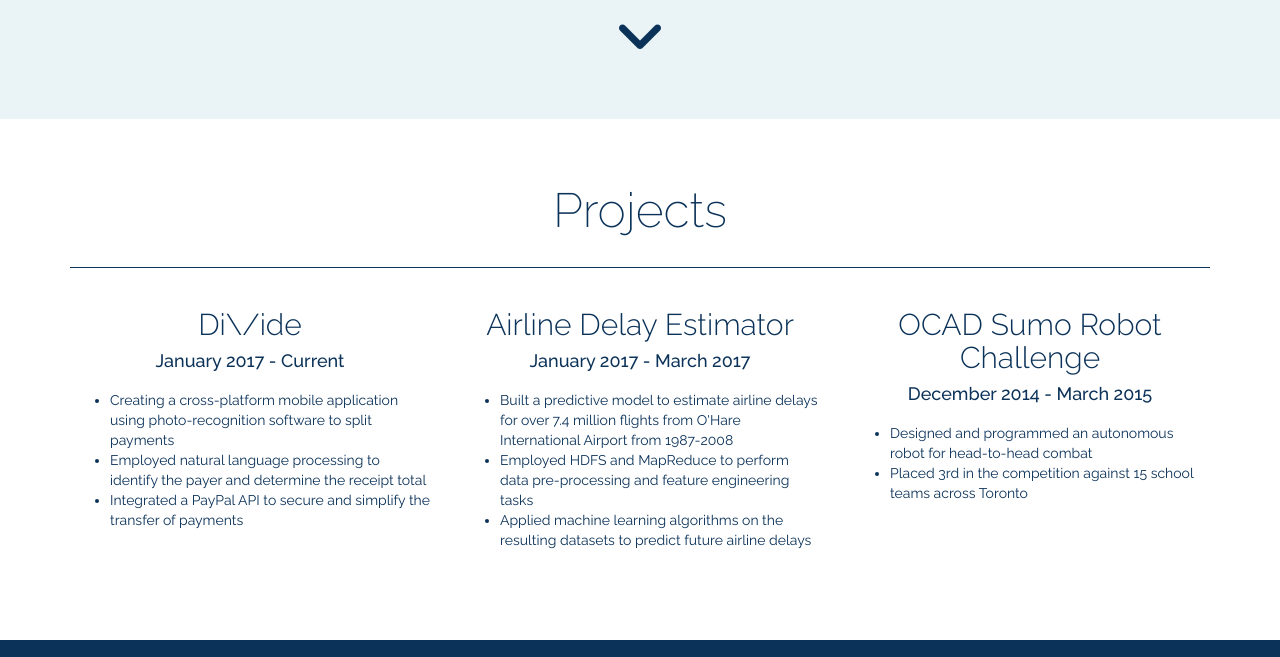
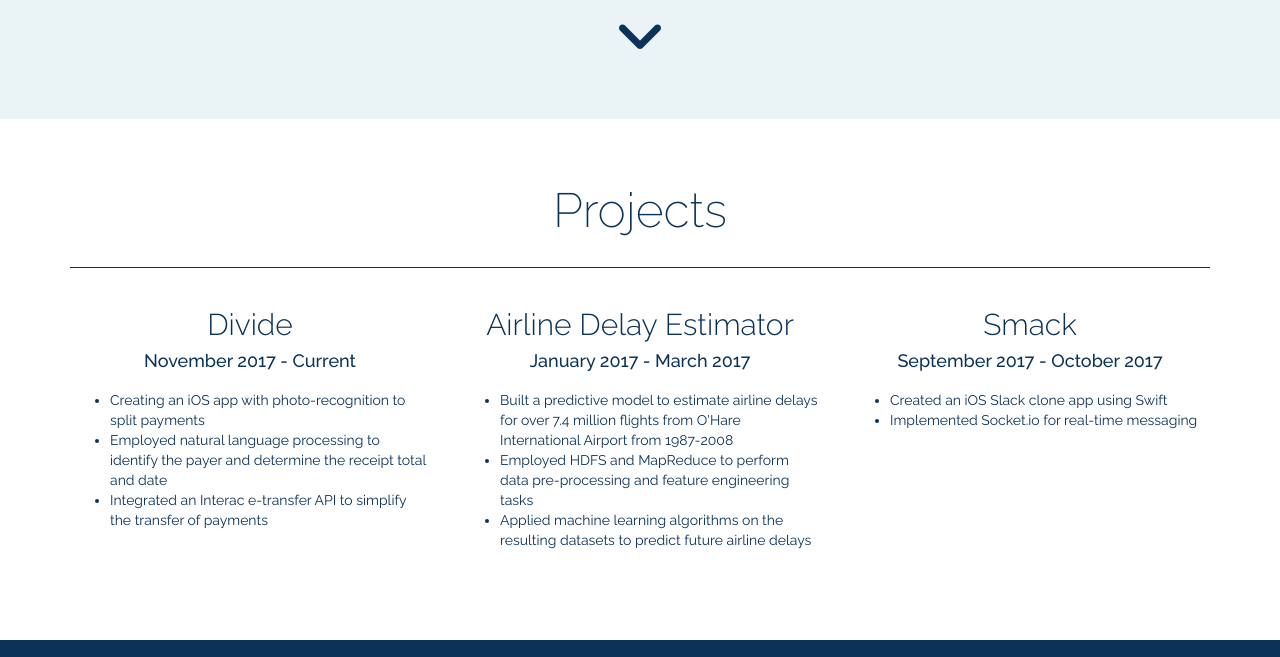
Before and after one commit to adiljiwani/adiljiwani.github.io, a website: page index.html in a window 1280 px wide. Shown: the part 2046-2703 px from the top of the page. Drawn offline with Linux system fonts and the light colour scheme; a small style sheet from the web is missing.

Commit message:
Update projects

```diff
--- a/index.html
+++ b/index.html
@@ -214,12 +214,12 @@
             </div>
             <div class="row">
         <div class="col-md-4">
-          <h2>Di\/ide</h2>
-          <h4>January 2017 - Current</h4>
+          <h2>Divide</h2>
+          <h4>November 2017 - Current</h4>
           <ul>
-            <li>Creating a cross-platform mobile application using photo-recognition software to split payments
-            <li>Employed natural language processing to identify the payer and determine the receipt total
-            <li>Integrated a PayPal API to secure and simplify the transfer of payments
+            <li>Creating an iOS app with photo-recognition to split payments
+            <li>Employed natural language processing to identify the payer and determine the receipt total and date
+            <li>Integrated an Interac e-transfer API to simplify the transfer of payments
           </ul>
         </div>
         <div class="col-md-4">
@@ -232,11 +232,11 @@
           </ul>
         </div>
         <div class="col-md-4">
-          <h2>OCAD Sumo Robot Challenge</h2>
-          <h4>December 2014 - March 2015</h4>
+          <h2>Smack</h2>
+          <h4>September 2017 - October 2017</h4>
           <ul>
-            <li>Designed and programmed an autonomous robot for head-to-head combat
-            <li>Placed 3rd in the competition against 15 school teams across Toronto
+            <li>Created an iOS Slack clone app using Swift
+            <li>Implemented Socket.io for real-time messaging
           </ul>
         </div>
       </div>
```
